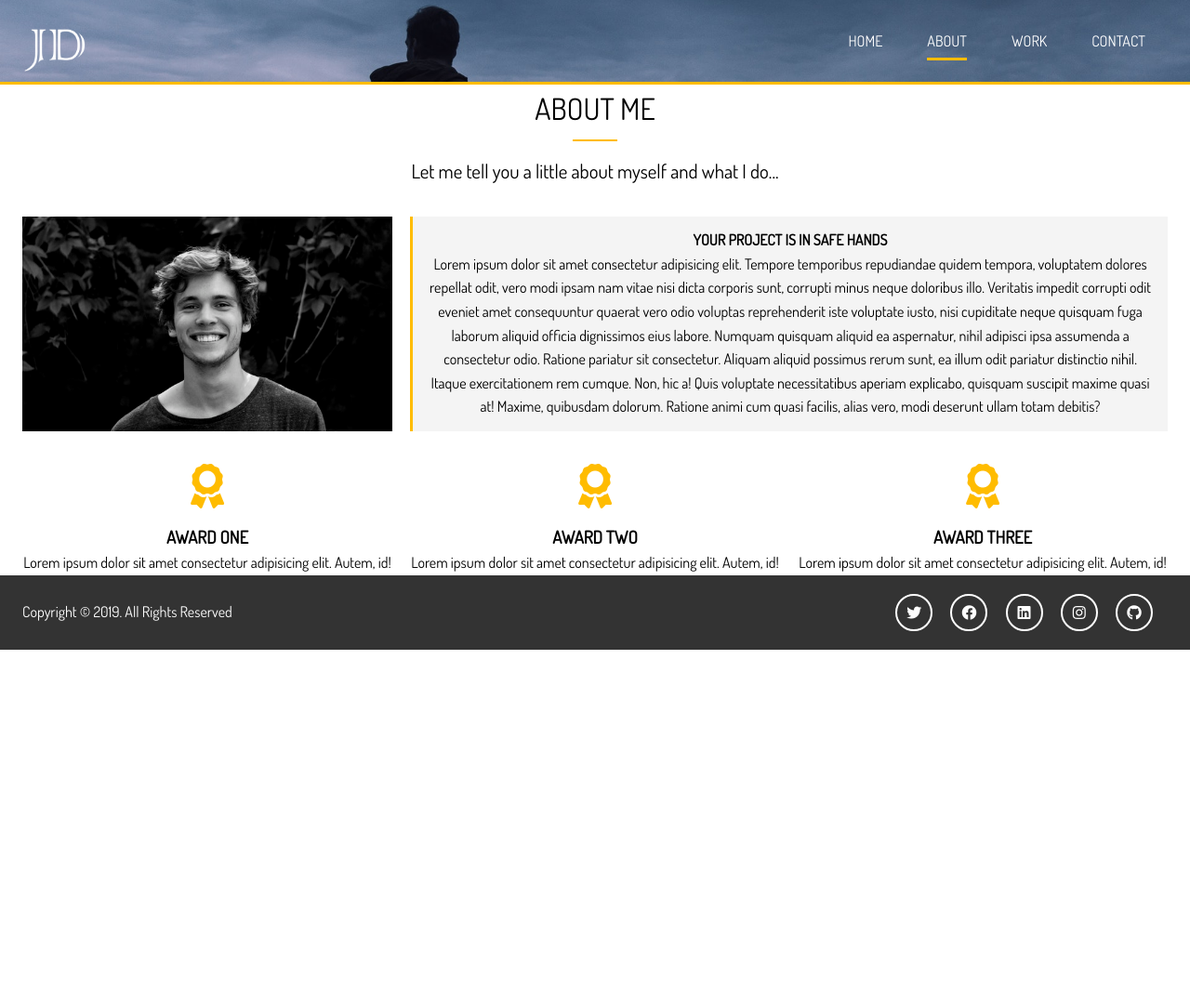
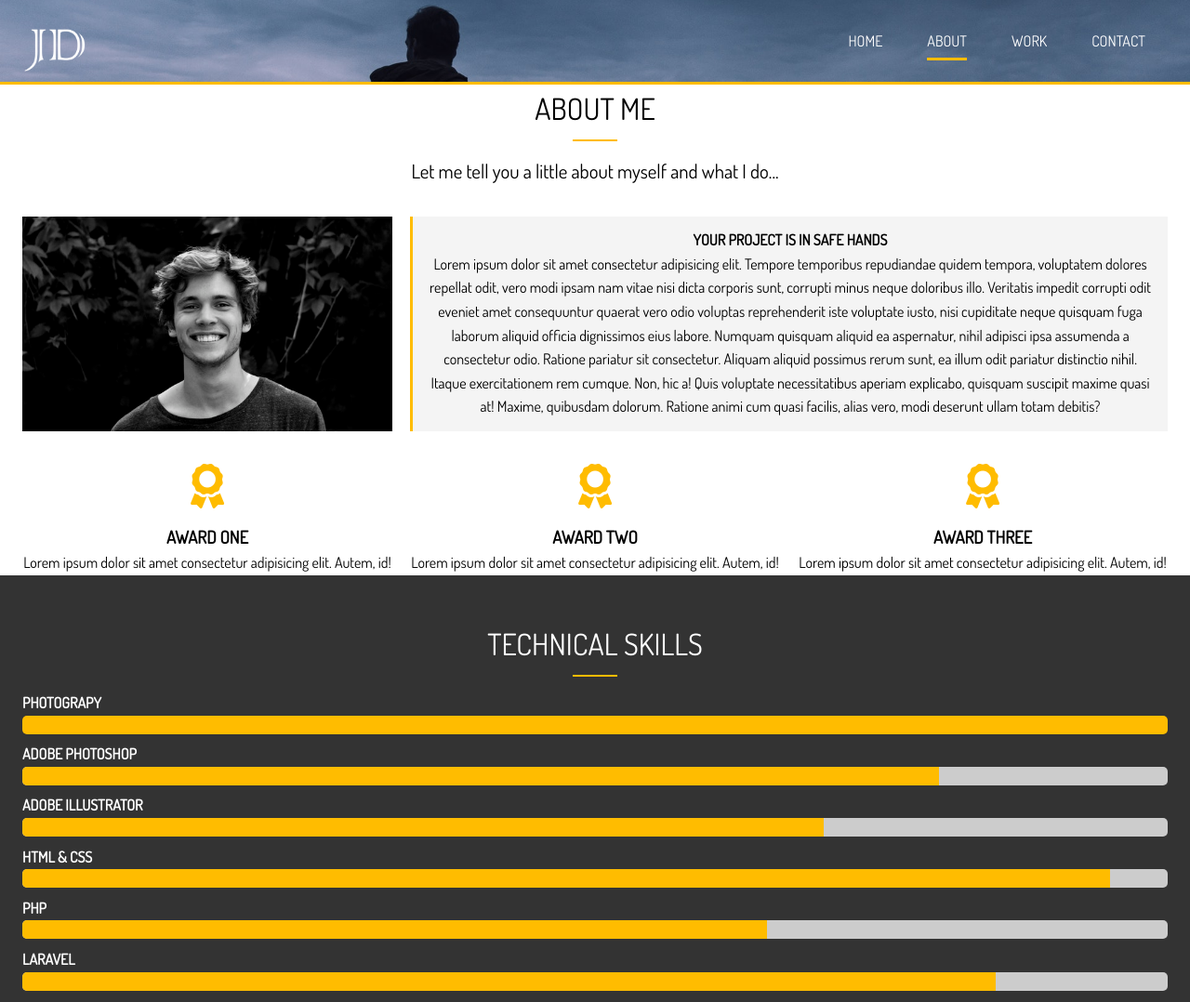
Before and after one commit to AzafoCossa/portifolio, a website: page dist/about.html in a window 1280 px wide. Shown: the top 1078 px of the page at 93% size. Before the commit the page ends 800 px from the top, so only its background shows below. Drawn offline with Linux system fonts and the light colour scheme.

Commit message:
Created & Styled the Progress bars SECTION

```diff
--- a/scss/main.scss
+++ b/scss/main.scss
@@ -239,6 +239,24 @@ img {
             margin: 1rem;
         }
     }
+
+    // About: Progress Bars
+    &-b {
+        .progress {
+            overflow: hidden;
+            height: 20px;
+            background: $medium-color;
+            border-radius: 5px;
+            margin-bottom: 0.6rem;
+
+            div {
+                height: 100%;
+                color: #fff;
+                text-align: center;
+                background: $main-color;
+            }
+        }
+    }
 }
 
 // Footer
```
Also changed, not shown: dist/about.html, dist/css/main.css.
